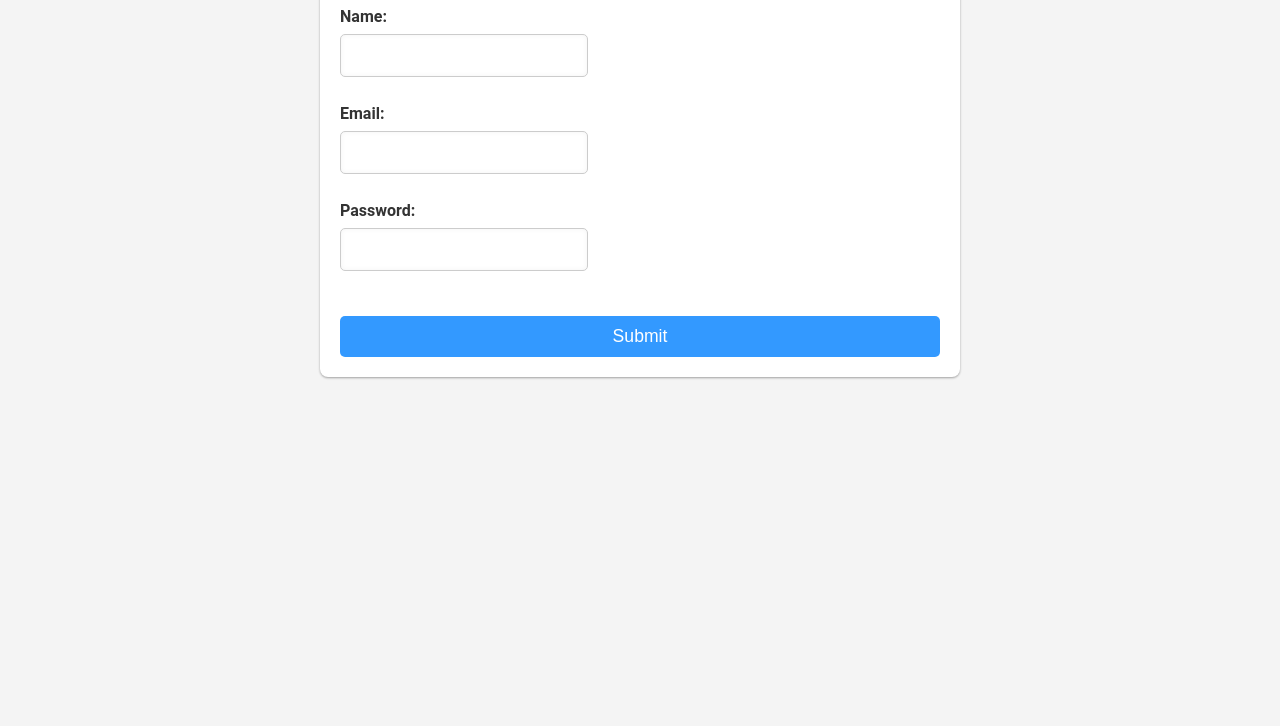
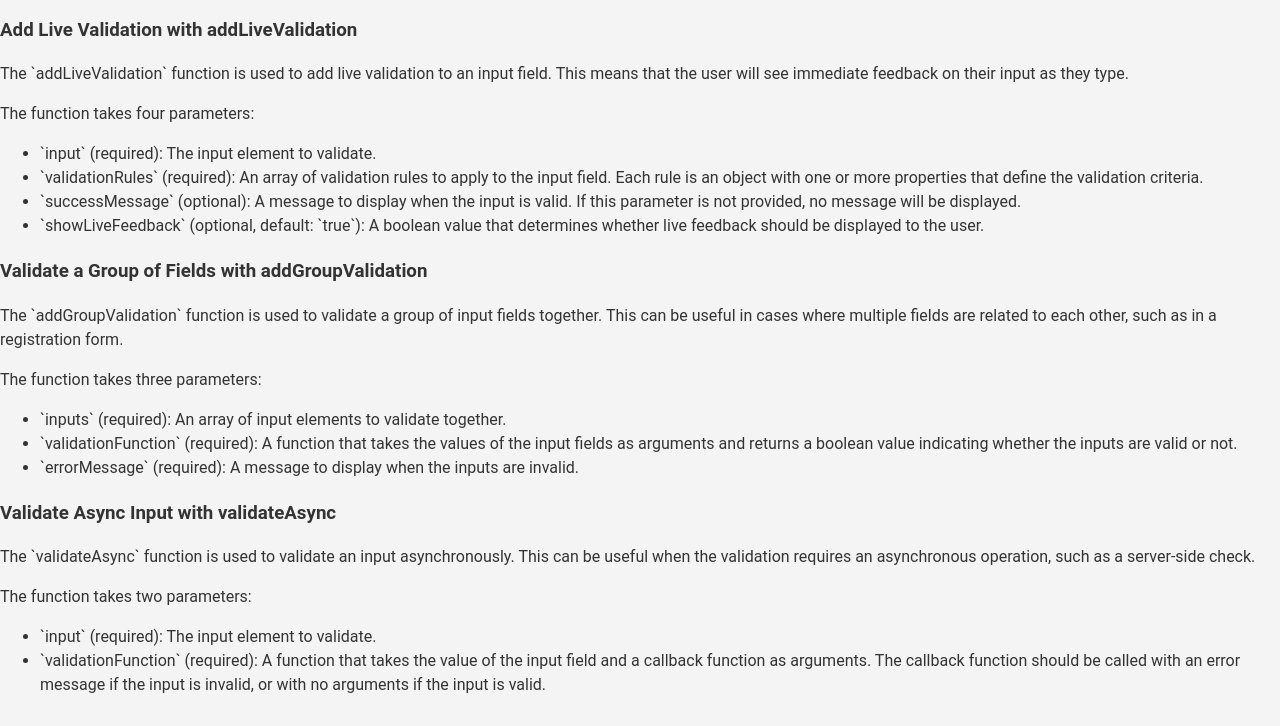
Before and after one commit to thedhanawada/LiveValidateJS, a website: page index.html in a window 1280 px wide. Shown: the part 127-853 px from the top of the page. Before the commit the page ends 800 px from the top, so only its background shows below. Drawn offline with Linux system fonts and the light colour scheme.

Commit message:
Update index.html

```diff
--- a/index.html
+++ b/index.html
@@ -7,6 +7,35 @@
     <link rel="stylesheet" href="style.css">
   </head>
   <body>
+    <h2>About LivevalidateJS</h2>
+<p>LivevalidateJS is a JavaScript library that provides a simple way to validate user input in web forms. The library provides several validation rules that can be used to check for required fields, minimum and maximum length, pattern matching, and custom validation functions.</p>
+
+<h3>Add Live Validation with addLiveValidation</h3>
+<p>The `addLiveValidation` function is used to add live validation to an input field. This means that the user will see immediate feedback on their input as they type.</p>
+<p>The function takes four parameters:</p>
+<ul>
+  <li>`input` (required): The input element to validate.</li>
+  <li>`validationRules` (required): An array of validation rules to apply to the input field. Each rule is an object with one or more properties that define the validation criteria.</li>
+  <li>`successMessage` (optional): A message to display when the input is valid. If this parameter is not provided, no message will be displayed.</li>
+  <li>`showLiveFeedback` (optional, default: `true`): A boolean value that determines whether live feedback should be displayed to the user.</li>
+</ul>
+
+<h3>Validate a Group of Fields with addGroupValidation</h3>
+<p>The `addGroupValidation` function is used to validate a group of input fields together. This can be useful in cases where multiple fields are related to each other, such as in a registration form.</p>
+<p>The function takes three parameters:</p>
+<ul>
+  <li>`inputs` (required): An array of input elements to validate together.</li>
+  <li>`validationFunction` (required): A function that takes the values of the input fields as arguments and returns a boolean value indicating whether the inputs are valid or not.</li>
+  <li>`errorMessage` (required): A message to display when the inputs are invalid.</li>
+</ul>
+
+<h3>Validate Async Input with validateAsync</h3>
+<p>The `validateAsync` function is used to validate an input asynchronously. This can be useful when the validation requires an asynchronous operation, such as a server-side check.</p>
+<p>The function takes two parameters:</p>
+<ul>
+  <li>`input` (required): The input element to validate.</li>
+  <li>`validationFunction` (required): A function that takes the value of the input field and a callback function as arguments. The callback function should be called with an error message if the input is invalid, or with no arguments if the input is valid.</li>
+</ul>
     <div class="container">
       <h1>Validation Example</h1>
       <form>
```
